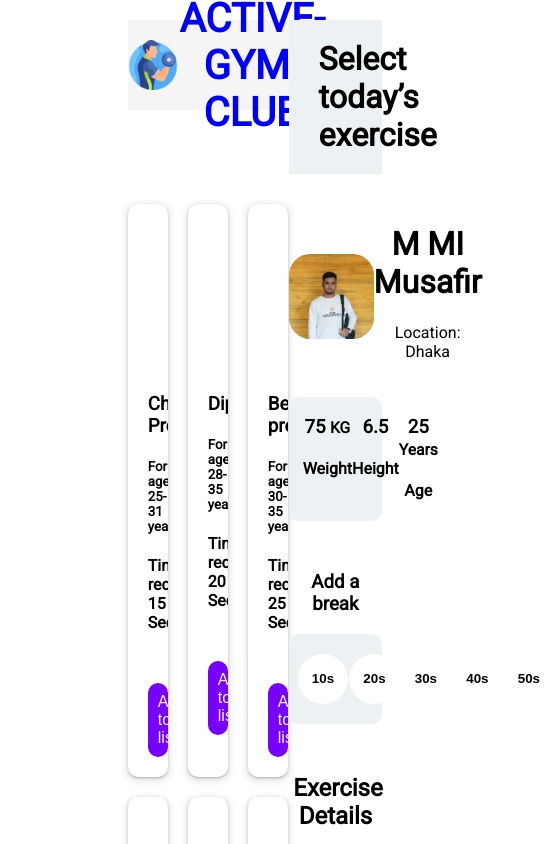
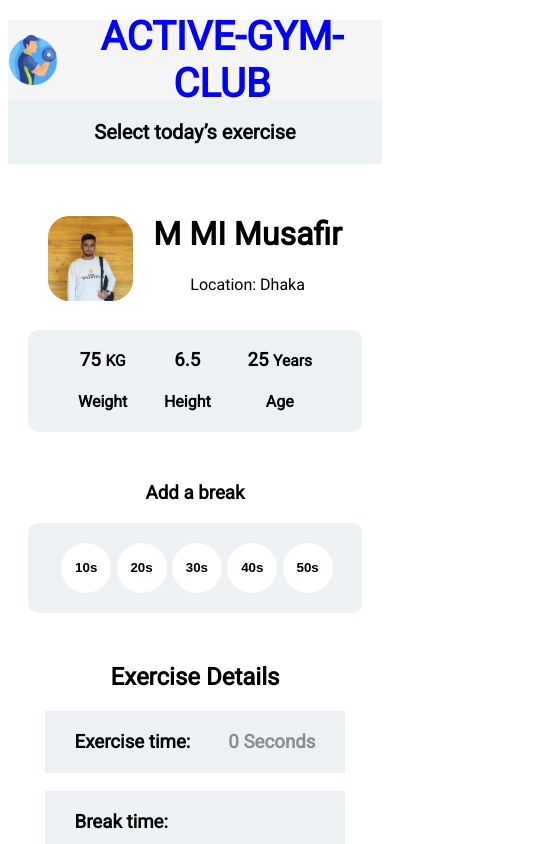
Before and after one commit to mmi-mamun/gym-club, a React (Create React App) app: page / in a window 390 px wide. Shown: the top 844 px of the page, 554 px wide, since content can reach past the window. Built offline with nearby package versions, Linux system fonts and the light colour scheme; grey boxes are pictures that could not be loaded.

Commit message:
DONE:: Responsive for Desktops and Mobile Devices

```diff
--- a/src/components/Footer/Footer.js
+++ b/src/components/Footer/Footer.js
@@ -4,7 +4,7 @@ import './Footer.css'
 const Footer = () => {
     return (
         <div className='footer'>
-            <small>**Thank You**</small>
+            <h4>**Thank You**</h4>
         </div>
     );
 };
--- a/src/components/LeftSide/LeftSide.css
+++ b/src/components/LeftSide/LeftSide.css
@@ -37,3 +37,37 @@
   margin-top: 0px;
   margin-bottom: 30px;
 }
+
+@media (max-width: 768px) {
+  .left-side {
+    grid-template-columns: 1fr;
+  }
+  .card-section {
+    grid-template-columns: 1fr;
+    order: 2;
+  }
+  .nav-container {
+    padding: 0;
+    margin: 0;
+    display: flex;
+    justify-content: center;
+  }
+  .nav-txt {
+    font-size: 36px;
+  }
+  .txt {
+    font-size: 24px;
+  }
+}
+
+@media (max-width: 600px) {
+  .card-section {
+    padding: 0 20px;
+  }
+  .txt {
+    font-size: 20px;
+  }
+  .nav-txt {
+    font-size: 24px;
+  }
+}
--- a/src/components/RightSide/RightSide.css
+++ b/src/components/RightSide/RightSide.css
@@ -127,3 +127,70 @@
   background: #7700ff;
   color: #fff;
 }
+@media (max-width: 768px) {
+  .container-rightSide {
+    padding: 0 120px;
+  }
+  .right-side {
+    order: 1;
+    margin-bottom: 30px;
+    border-bottom: 1px solid #ddd;
+    padding-bottom: 20px;
+  }
+}
+
+@media (max-width: 600px) {
+  .container-rightSide {
+    padding: 0 20px;
+  }
+}
+
+.btn {
+  display: inline-flex;
+  align-items: center;
+  justify-content: center;
+  align-self: start;
+  background-color: #3e68ff;
+  color: #fff;
+  border-radius: 8px;
+  box-shadow: 0 3px 5px rgba(0, 0, 0, 0.18);
+  padding: 0.25em 0.75em;
+  min-width: 10ch;
+  min-height: 44px;
+  text-align: center;
+  line-height: 1.1;
+  border: none;
+  margin-bottom: 1rem;
+  cursor: pointer;
+}
+
+
+@keyframes swirl-in-fwd {
+  0% {
+    transform: rotate(-540deg) scale(0);
+    opacity: 0;
+  }
+  100% {
+    transform: rotate(0) scale(1);
+    opacity: 1;
+  }
+}
+
+.swirl-in-fwd {
+  animation: swirl-in-fwd 0.6s ease-out both;
+}
+
+@keyframes swirl-out-bck {
+  0% {
+    transform: rotate(0) scale(1);
+    opacity: 1;
+  }
+  100% {
+    transform: rotate(-540deg) scale(0);
+    opacity: 0;
+  }
+}
+
+.swirl-out-bck {
+  animation: swirl-out-bck 0.6s ease-in both;
+}
```
